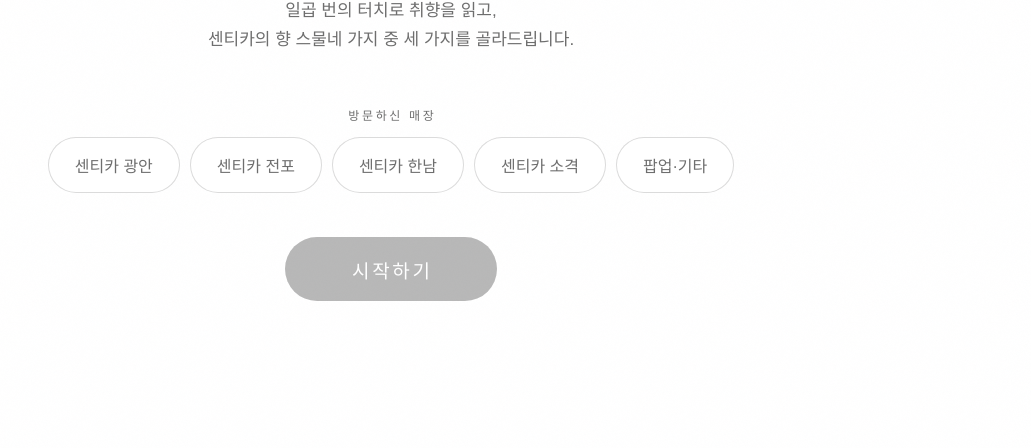
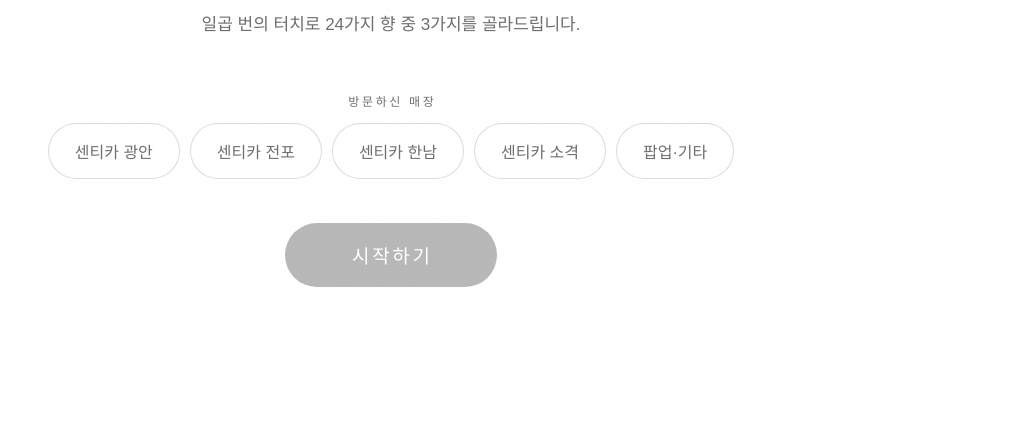
Before and after one commit to raintplan06/scentica-diagnosis, a plain HTML site: page scentica-diagnosis-v2.html in a window 1280 px wide. Shown: the part 352-800 px from the top of the page, without its empty margins (249-1280 px from the left). Drawn offline with Linux system fonts and the light colour scheme; a web font is replaced by a local one.

Commit message:
v2: shorten intro subtitle across all languages
Condensed the two-line "seven touches... twenty-four fragrances"
subtitle into one shorter line per language (ko/en/zh/ja), dropping
the <br> and spelled-out numbers in favor of digits.

```diff
--- a/scentica-diagnosis-v2.html
+++ b/scentica-diagnosis-v2.html
@@ -427,7 +427,7 @@
   <section class="screen on" id="scr-intro">
     <div class="intro-eyebrow" id="introEyebrow">PERFUME CURATION</div>
     <h1 class="intro-title" id="introTitle"><em>일상에 스며드는 향기</em><br>당신의 취향을 찾아드립니다</h1>
-    <p class="intro-sub" id="introSub">일곱 번의 터치로 취향을 읽고,<br>센티카의 향 스물네 가지 중 세 가지를 골라드립니다.</p>
+    <p class="intro-sub" id="introSub">일곱 번의 터치로 24가지 향 중 3가지를 골라드립니다.</p>
     <div class="store-label" id="storeLabel">방문하신 매장</div>
     <div class="stores" id="stores"></div>
     <button class="btn-start" id="btnStart">시작하기</button>
@@ -1391,7 +1391,7 @@
 ko:{
   intro:{eyebrow:'PERFUME CURATION',
     titleEm:'일상에 스며드는 향기',titleMain:'당신의 취향을 찾아드립니다',
-    sub:'일곱 번의 터치로 취향을 읽고,<br>센티카의 향 스물네 가지 중 세 가지를 골라드립니다.',
+    sub:'일곱 번의 터치로 24가지 향 중 3가지를 골라드립니다.',
     storeLabel:'방문하신 매장',storePopup:'팝업·기타',storePrefix:'센티카',btnStart:'시작하기'},
   quiz:{sep:'—',back:'←'},
   result:{eyebrow:'YOUR CURATION',title:'당신을 위한 세 가지 향',
@@ -1427,7 +1427,7 @@
 en:{
   intro:{eyebrow:'PERFUME CURATION',
     titleEm:'A Scent Woven Into Everyday Life',titleMain:"We'll Discover What Suits You",
-    sub:"Seven simple touches to read your taste,<br>and we'll choose three from Scentica's twenty-four fragrances.",
+    sub:"Seven touches — we'll pick 3 scents from our 24.",
     storeLabel:'Store You Visited',storePopup:'Pop-up · Other',storePrefix:'SCENTICA',btnStart:'Start'},
   quiz:{sep:'of',back:'←'},
   result:{eyebrow:'YOUR CURATION',title:'Three Scents, Made for You',
@@ -1463,7 +1463,7 @@
 zh:{
   intro:{eyebrow:'PERFUME CURATION',
     titleEm:'融入日常的香气',titleMain:'为你寻回专属的气味喜好',
-    sub:'只需轻触七次,读懂你的喜好,<br>从SCENTICA24款香气中,为你甄选三款。',
+    sub:'七次轻触,从24款香气中为你甄选3款。',
     storeLabel:'到访门店',storePopup:'快闪店·其他',storePrefix:'SCENTICA',btnStart:'开始'},
   quiz:{sep:'/',back:'←'},
   result:{eyebrow:'YOUR CURATION',title:'为你甄选的三款香气',
@@ -1499,7 +1499,7 @@
 ja:{
   intro:{eyebrow:'PERFUME CURATION',
     titleEm:'日常に溶け込む香り',titleMain:'あなたの好みを見つけます',
-    sub:'七回のタッチで好みを読み取り、<br>センティカの24種の香りの中から3つをお選びします。',
+    sub:'7回のタッチで、24種の香りから3つをお選びします。',
     storeLabel:'ご来店の店舗',storePopup:'ポップアップ・その他',storePrefix:'センティカ',btnStart:'はじめる'},
   quiz:{sep:'/',back:'←'},
   result:{eyebrow:'YOUR CURATION',title:'あなたのための3つの香り',
```
